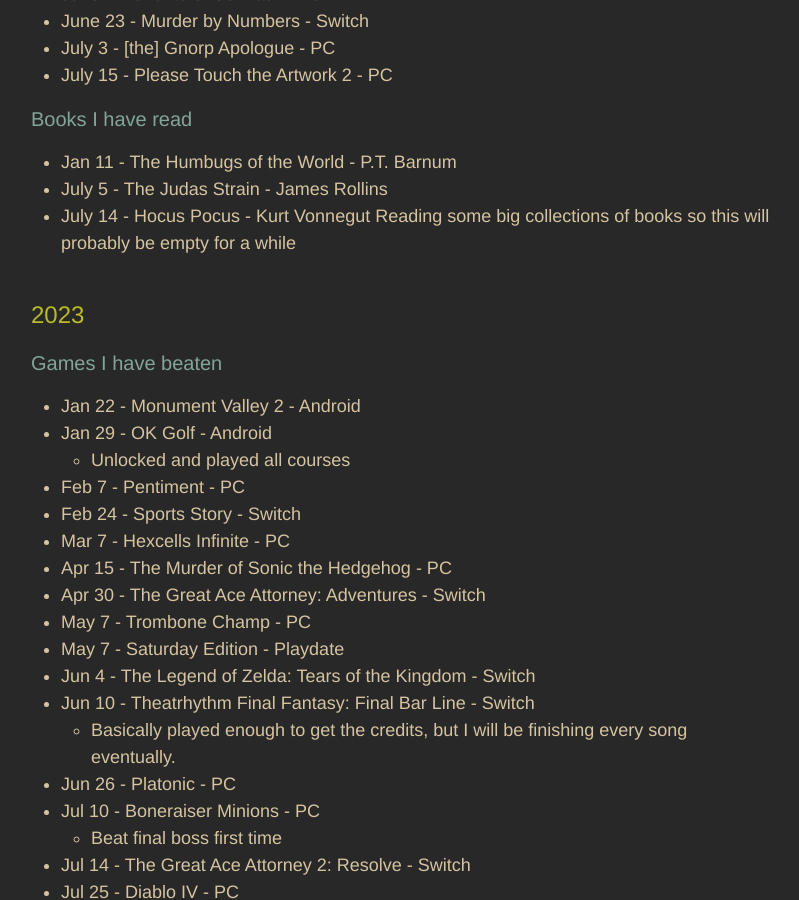
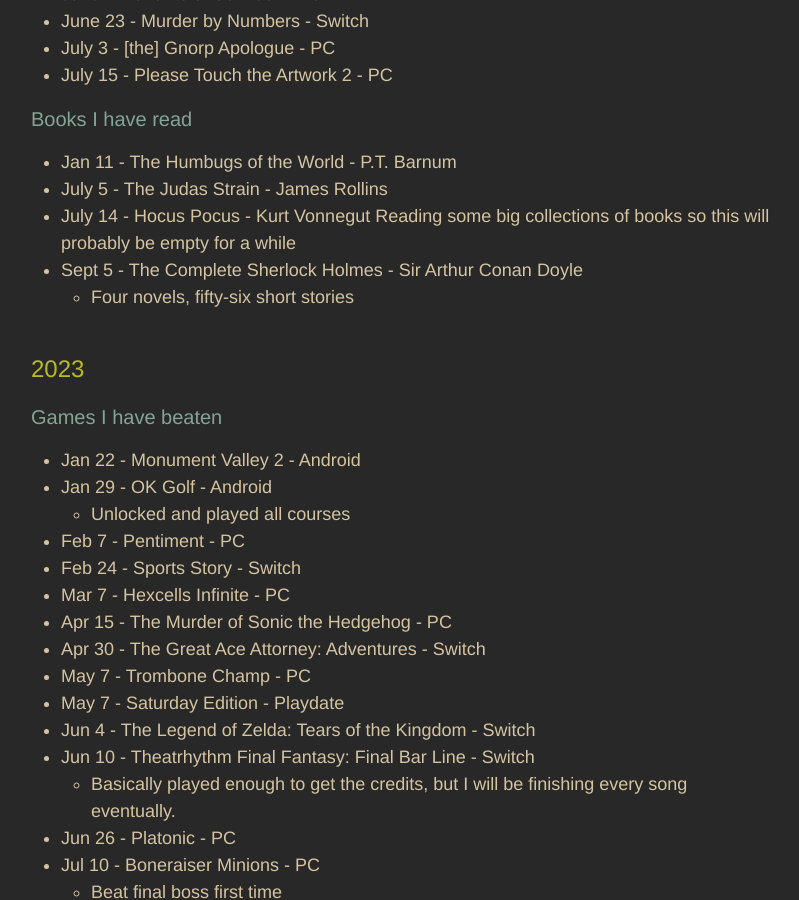
Before and after one commit to adkinsrs/sadkins_site, a Jekyll site: the page built from misc.md, in a window 1280 px wide and 900 px high, scrolled down 875 px. Shown: the whole window, without its empty margins (239-1038 px from the left). Built offline with Jekyll 4.4.1, drawn with Linux system fonts in a browser that asks for light colours.

Commit message:
read a book collection

```diff
--- a/misc.md
+++ b/misc.md
@@ -39,6 +39,8 @@
 * July 5 - The Judas Strain - James Rollins
 * July 14 - Hocus Pocus - Kurt Vonnegut
 Reading some big collections of books so this will probably be empty for a while
+* Sept 5 - The Complete Sherlock Holmes - Sir Arthur Conan Doyle
+  * Four novels, fifty-six short stories
 
 ## 2023
 
```
